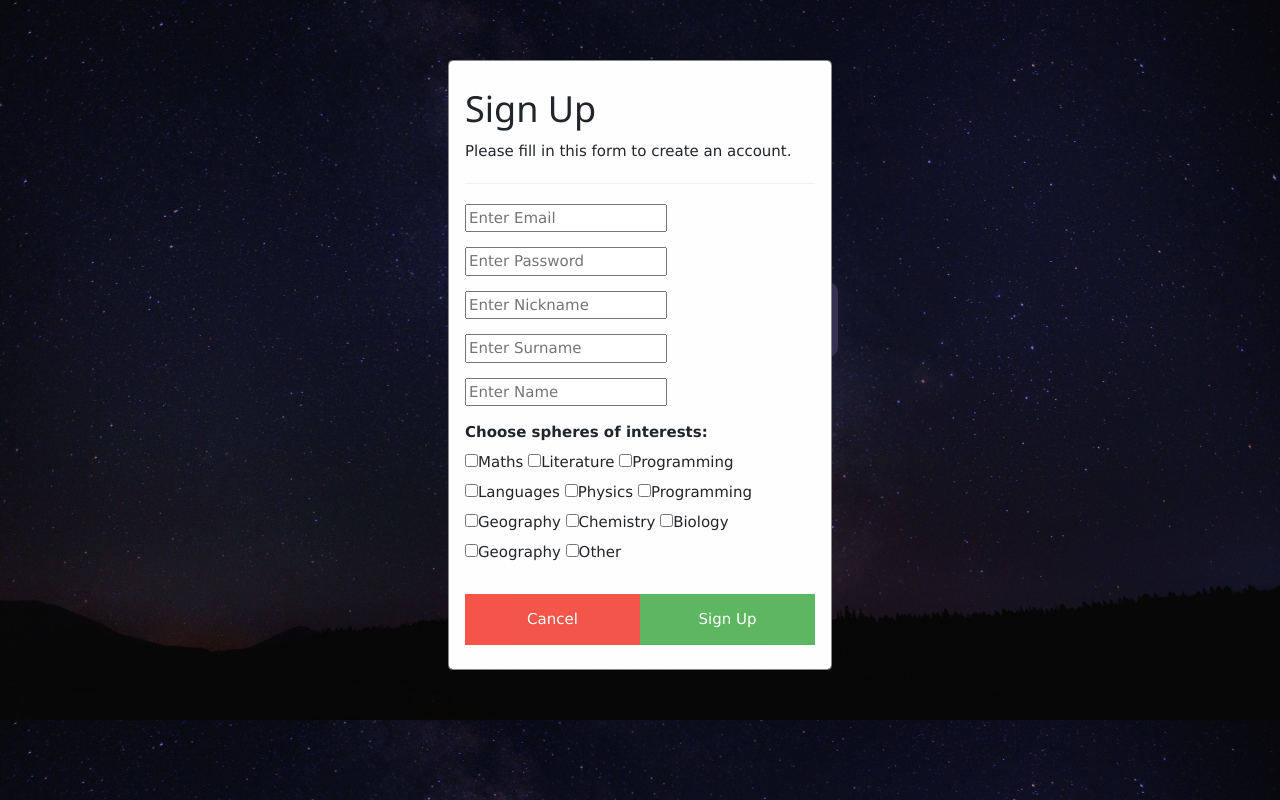
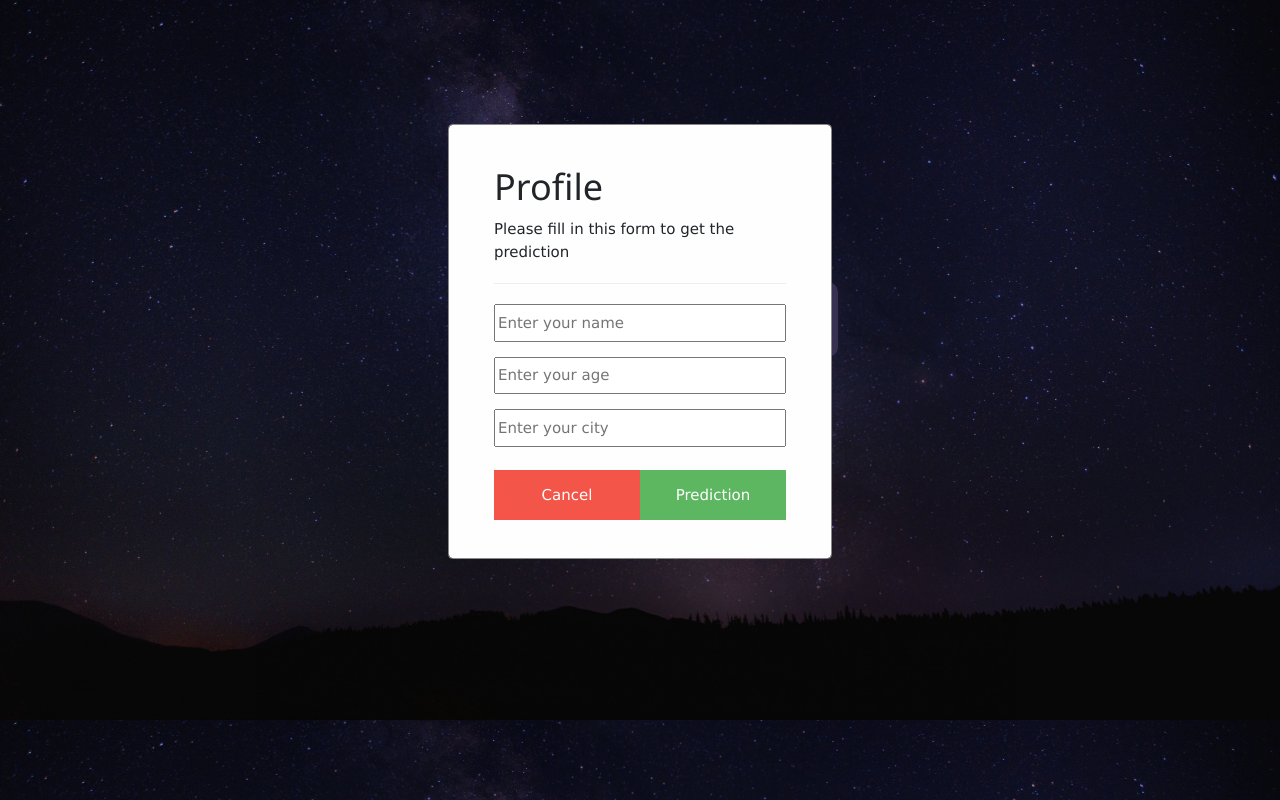
Before and after one commit to tanya525625/Azure-VM-creator, a Flask app: page / in a window 1280 px wide, after a click on "Get the prediction". Run offline with Flask 2, Linux system fonts and the light colour scheme; some libraries are stand-ins or nearby versions; some web fonts are replaced.

Commit message:
Changed web

```diff
--- a/app.py
+++ b/app.py
@@ -1,6 +1,8 @@
 from flask import Flask, render_template, request
 import subprocess
 import logging
+
+
 
 app = Flask(__name__)
 
@@ -14,8 +16,30 @@ def main():
 
 @app.route('/get_the_prediction/', methods=['POST'])
 def script():
-    # name = request.form.get('name')
-    # logging.debug(name)
+    name = request.form["user_name"]
+    age = request.form["user_age"]
+    city = request.form["user_city"]
+    # data = {
+    #     "name": name,
+    #     "age": age,
+    #     "city": city
+    # }
+    # C = cookies.SimpleCookie()
+    # C["fig"] = "newton"
+    # C["sugar"] = "wafer"
+    #
+    # # C = cookies.SimpleCookie()
+    # # C["name"] = "newton"
+    # #
+    # #
+    # url = 'http://127.0.0.1:5000'
+    # # r = requests.get(url, headers=)
+    # #
+    # # session = requests.Session()
+    # # cookies = {'enwiki_session': '17ab96bd8ffbe8ca58a78657a918558'}
+    #
+    # # r = requests.post(url, cookies=cookies)
+
     return str(subprocess.call("sh ./launch_yaml.sh", shell=True))
 
 
--- a/requirements.txt
+++ b/requirements.txt
@@ -1,4 +1,3 @@
-
 Click==7.0
 Flask==1.1.1
 gunicorn==19.9.0
--- a/static/styles/main.css
+++ b/static/styles/main.css
@@ -4,8 +4,8 @@
 body {
     background-image: url(../images/bg2.jpg);
     background-size: cover;
+}
 
-}
 
 .success {
     position: absolute;
@@ -34,15 +34,18 @@ body {
     border-color: #202044;
 }
 
+
 /* Modal Content/Box */
 .modal-content {
 	font-size: 1em;
 	opacity: 1;
 	background-color: #fefefe;
-	margin: 0% auto 15% auto; /* 5% from the top, 15% from the bottom and centered */
+	margin: 5% auto 15% auto; /* 5% from the top, 15% from the bottom and centered */
 	border: 1px solid #888;
 	width: 30%; /* Could be more or less, depending on screen size */
+	padding: 2em;
 }
+
 
 .modal {
     display: none; /* Hidden by default */
@@ -59,6 +62,11 @@ body {
 }
 
 
+.container {
+    width: 100%;
+}
+
+
 .cancelbtn,
 .signupbtn{
 	background-color: #4CAF50;
@@ -71,23 +79,27 @@ body {
 	opacity: 0.9;
 }
 
-/* Extra styles for the cancel button */
+
 .cancelbtn {
 	padding: 14px 20px;
 	background-color: #f44336;
 }
 
-/* Float cancel and signup buttons and add an equal width */
+
 .cancelbtn, .signupbtn {
 	float: left;
 	/*width: 50%;*/
 }
 
-.container {
 
-	padding: 16px;
+.clearfix::after {
+	content: "";
+	clear: both;
+	display: table;
 }
 
-.inputs{
-    width: 300px;
+
+.input_field{
+    width: 100%;
+    height: 2.5em;
 }
--- a/templates/index.html
+++ b/templates/index.html
@@ -7,6 +7,8 @@
             crossorigin="anonymous">
         </script>
 		<title>Prediction</title>
+		<link rel="shortcut icon" href="../static/images/favicon.ico" type="image/x-icon">
+		<link rel="icon" href="../static/images/favicon.ico" type="image/x-icon">
 		<link rel="stylesheet" href="https://stackpath.bootstrapcdn.com/bootstrap/4.3.1/css/bootstrap.min.css" integrity="sha384-ggOyR0iXCbMQv3Xipma34MD+dH/1fQ784/j6cY/iJTQUOhcWr7x9JvoRxT2MZw1T" crossorigin="anonymous">
 		<link rel="stylesheet" type="text/css" href="{{ url_for('static', filename='styles/main.css') }}">
 		<link rel="stylesheet" href="https://www.w3schools.com/w3css/4/w3.css">
@@ -19,33 +21,31 @@
 				<div id="id01" class="modal">
 					<div class="modal-content animate" action="/action_page.php">
 						<div class="container">
-							<h1>Sign Up</h1>
-							<p>Please fill in this form to create an account.</p>
+							<h1>Profile</h1>
+							<p>Please fill in this form to get the prediction</p>
 							<hr>
 							<div class="inputs">
-								<p><input type="text" placeholder="Enter Email" name="email" required id="email_field_sign"></p>
-								<p><input type="password" placeholder="Enter Password" name="psw" required id="passw_field_sign"></p>
-								<p><input type="nickname" placeholder="Enter Nickname" name="nick" required id="nick_field_sign"></p>
-								<p><input type="surname" placeholder="Enter Surname" name="sur" required id="surname_field_sign"></p>
-								<p><input type="name" placeholder="Enter Name" name="name" required id="name_field_sign"></p>
+								<p><input class="input_field" type="text" placeholder="Enter your name" name="user_name"  value="" required id="user_name"></p>
+								<p><input class="input_field" type="text" placeholder="Enter your age" name="user_age" value="" required id="user_age"></p>
+								<p><input class="input_field" type="text" placeholder="Enter your city" name="user_city" value="" required id="user_city"></p>
 							</div>
 
-							<label for="checkbox"><b>Choose spheres of interests:</b></label>
-							<p><label class="checkbox-inline"><input type="checkbox" value="">Maths</label>
-							<label class="checkbox-inline"><input type="checkbox" value="">Literature</label>
-							<label class="checkbox-inline"><input type="checkbox" value="">Programming</label>
-							<label class="checkbox-inline"><input type="checkbox" value="">Languages</label>
-							<label class="checkbox-inline"><input type="checkbox" value="">Physics</label>
-							<label class="checkbox-inline"><input type="checkbox" value="">Programming</label>
-							<label class="checkbox-inline"><input type="checkbox" value="">Geography</label>
-							<label class="checkbox-inline"><input type="checkbox" value="">Сhemistry</label>
-							<label class="checkbox-inline"><input type="checkbox" value="">Biology</label>
-							<label class="checkbox-inline"><input type="checkbox" value="">Geography</label>
-							<label class="checkbox-inline"><input type="checkbox" value="">Other</label></p>
+<!--							<label for="checkbox"><b>Choose spheres of interests:</b></label>-->
+<!--							<p><label class="checkbox-inline"><input type="checkbox" value="">Maths</label>-->
+<!--							<label class="checkbox-inline"><input type="checkbox" value="">Literature</label>-->
+<!--							<label class="checkbox-inline"><input type="checkbox" value="">Programming</label>-->
+<!--							<label class="checkbox-inline"><input type="checkbox" value="">Languages</label>-->
+<!--							<label class="checkbox-inline"><input type="checkbox" value="">Physics</label>-->
+<!--							<label class="checkbox-inline"><input type="checkbox" value="">Programming</label>-->
+<!--							<label class="checkbox-inline"><input type="checkbox" value="">Geography</label>-->
+<!--							<label class="checkbox-inline"><input type="checkbox" value="">Сhemistry</label>-->
+<!--							<label class="checkbox-inline"><input type="checkbox" value="">Biology</label>-->
+<!--							<label class="checkbox-inline"><input type="checkbox" value="">Geography</label>-->
+<!--							<label class="checkbox-inline"><input type="checkbox" value="">Other</label></p>-->
 
 							<div class="clearfix">
 								<button type="button" onclick="document.getElementById('id01').style.display='none'" class="cancelbtn">Cancel</button>
-								<p><button action="/get_the_prediction/" method="POST" type="submit" class="signupbtn">Sign Up</button></p>
+								<p><button action="/get_the_prediction/" method="POST" type="submit" class="signupbtn">Prediction</button></p>
 							</div>
 						</div>
 					</div>
```
Also changed, not shown: cookie_test.py (+16 -0 lines), make_prediction.py (+24 -0 lines), test_socket.py (+19 -0 lines), static/images/bg.jpg (deleted), 1 other file.
